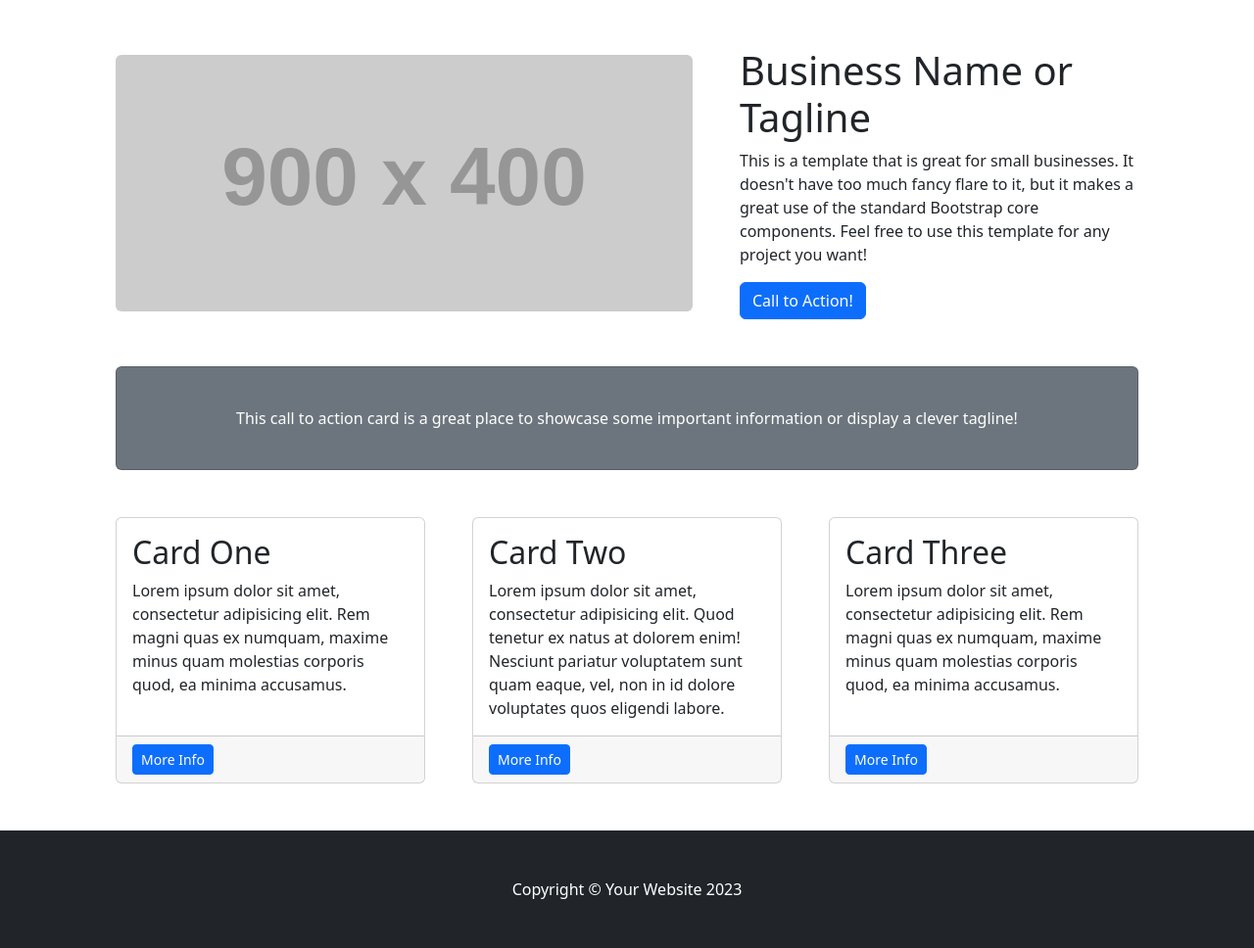
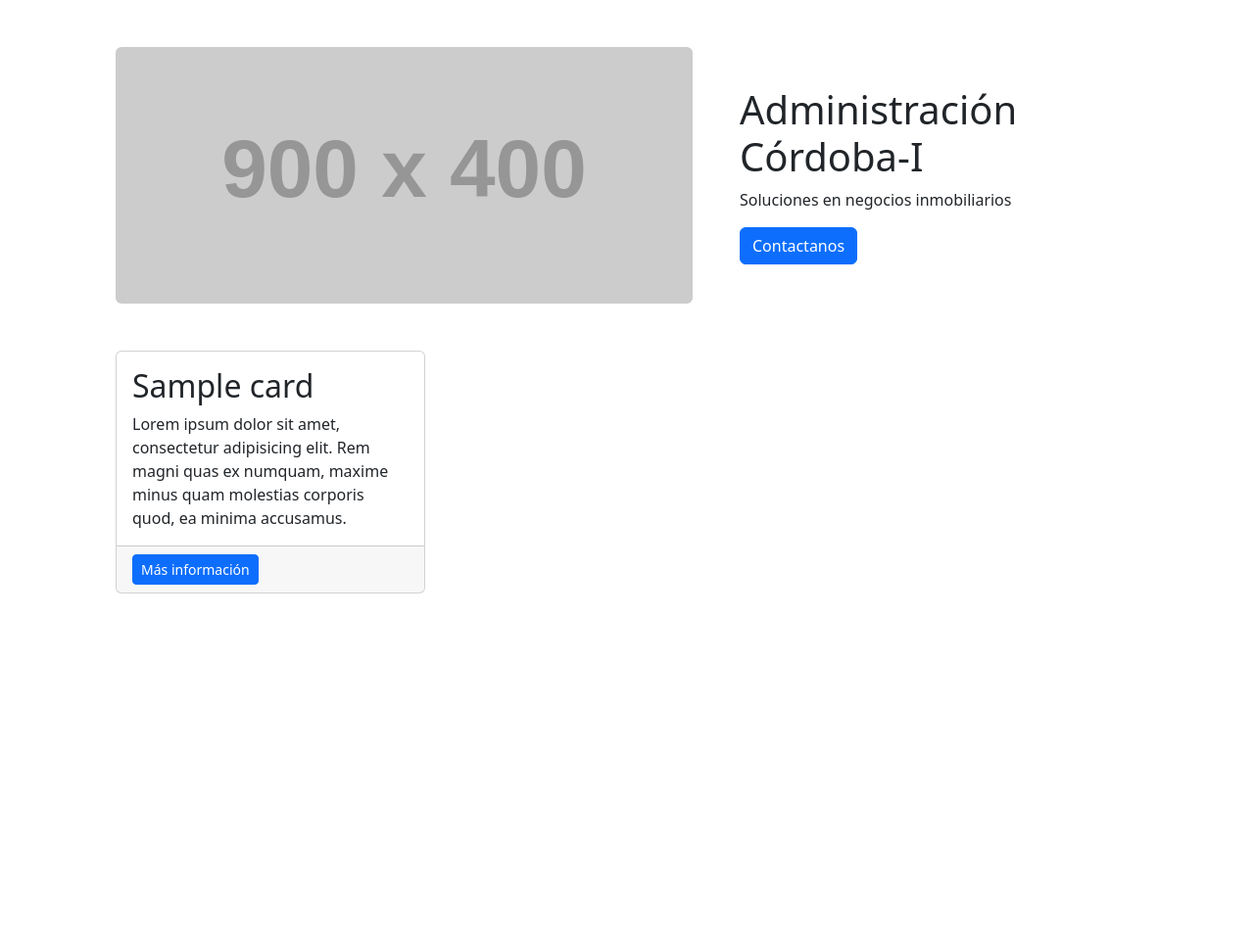
Before and after one commit to Jero-Cordoba/3--PreEntrega-Cordoba, a Django app: template project/apps/home/templates/home/index.html in a window 1280 px wide. Shown: the part 56-1024 px from the top of the page at 98% size. After the commit the page ends 662 px from the top, so only its background shows below. Run offline with Django 4.2, Linux system fonts and the light colour scheme; the template is opened without the code that fills it: most values are stand-ins (such as "Sample title", 1, 10 or a date in 2020); grey boxes labelled with a size stand in for pictures from a placeholder-image service; some libraries are stand-ins or nearby versions.

Commit message:
Tercer Commit

```diff
--- /dev/null
+++ b/project/apps/home/templates/home/base.html
@@ -0,0 +1,34 @@
+{% load static %}
+<!DOCTYPE html>
+<html lang="es">
+    <head>
+        <meta charset="utf-8" />
+        <meta name="viewport" content="width=device-width, initial-scale=1, shrink-to-fit=no" />
+        <meta name="description" content="" />
+        <meta name="author" content="" />
+        <title>Administración Córdoba-I</title>
+        <!-- Favicon-->
+        <link rel="icon" type="image/x-icon" href="{% static 'home/img/favicon.ico' %}" />
+        <!-- Core theme CSS (includes Bootstrap)-->
+        <link href="{% static 'home/css/styles.css' %}" rel="stylesheet" />
+    </head>
+    <body>
+        <!-- Responsive navbar-->
+        {% include 'home/navbar.html' %}
+        <!-- Page Content-->
+        <div class="container px-4 px-lg-5">
+
+            {% block BASE_CONTENIDO %}
+
+            {% endblock BASE_CONTENIDO %}
+
+
+        </div>
+        <!-- Footer-->
+        {% include 'home/footer.html' %}
+        <!-- Bootstrap core JS-->
+        <script src="https://cdn.jsdelivr.net/npm/bootstrap@5.2.3/dist/js/bootstrap.bundle.min.js"></script>
+        <!-- Core theme JS-->
+        <script src="{% static 'home/js/scripts.js' %}"></script>
+    </body>
+</html>
--- /dev/null
+++ b/project/apps/home/templates/home/card.html
@@ -0,0 +1,9 @@
+<div class="col-md-4 mb-5">
+    <div class="card h-100">
+        <div class="card-body">
+            <h2 class="card-title">{{Card}}</h2>
+            <p class="card-text">Lorem ipsum dolor sit amet, consectetur adipisicing elit. Rem magni quas ex numquam, maxime minus quam molestias corporis quod, ea minima accusamus.</p>
+        </div>
+        <div class="card-footer"><a class="btn btn-primary btn-sm" href="#!">Más información</a></div>
+    </div>
+</div>
--- /dev/null
+++ b/project/apps/home/templates/home/footer.html
@@ -0,0 +1,3 @@
+<footer class="bg-red fixed-bottom text-center">
+    <div class="container px-4 px-lg-5"><p class="m-0 text-center text-white">agregar algo</p></div>
+</footer>
--- a/project/apps/home/templates/home/index.html
+++ b/project/apps/home/templates/home/index.html
@@ -1,86 +1,28 @@
-{% load static %}
-<!DOCTYPE html>
-<html lang="es">
-    <head>
-        <meta charset="utf-8" />
-        <meta name="viewport" content="width=device-width, initial-scale=1, shrink-to-fit=no" />
-        <meta name="description" content="" />
-        <meta name="author" content="" />
-        <title>Administración Córdoba-I</title>
-        <!-- Favicon-->
-        <link rel="icon" type="image/x-icon" href="assets/favicon.ico" />
-        <!-- Core theme CSS (includes Bootstrap)-->
-        <link href="{% static 'home/css/styles.css' %}" rel="stylesheet" />
-    </head>
-    <body>
-        <!-- Responsive navbar-->
-        <nav class="navbar navbar-expand-lg navbar-dark bg-dark">
-            <div class="container px-5">
-                <a class="navbar-brand" href="#!">Administración Córdoba-I</a>
-                <button class="navbar-toggler" type="button" data-bs-toggle="collapse" data-bs-target="#navbarSupportedContent" aria-controls="navbarSupportedContent" aria-expanded="false" aria-label="Toggle navigation"><span class="navbar-toggler-icon"></span></button>
-                <div class="collapse navbar-collapse" id="navbarSupportedContent">
-                    <ul class="navbar-nav ms-auto mb-2 mb-lg-0">
-                        <li class="nav-item"><a class="nav-link active" aria-current="page" href="#!">Inicio</a></li>
-                        <li class="nav-item"><a class="nav-link" href="#!">Propiedades</a></li>
-                        <li class="nav-item"><a class="nav-link" href="#!">Contacto</a></li>
-                        <li class="nav-item"><a class="nav-link" href="#!">Services</a></li>
-                    </ul>
-                </div>
-            </div>
-        </nav>
-        <!-- Page Content-->
-        <div class="container px-4 px-lg-5">
+{% extends 'home/base.html' %}
+
+{% block BASE_CONTENIDO %}
+
+    {% block INDEX_TITULO %}
+
+    {% endblock INDEX_TITULO %}
+
+    {% block INDEX_CONTENIDO %}
+
+
     <!-- Heading Row-->
     <div class="row gx-4 gx-lg-5 align-items-center my-5">
         <div class="col-lg-7"><img class="img-fluid rounded mb-4 mb-lg-0" src="https://dummyimage.com/900x400/dee2e6/6c757d.jpg" alt="..." /></div>
         <div class="col-lg-5">
-                    <h1 class="font-weight-light">Business Name or Tagline</h1>
-                    <p>This is a template that is great for small businesses. It doesn't have too much fancy flare to it, but it makes a great use of the standard Bootstrap core components. Feel free to use this template for any project you want!</p>
-                    <a class="btn btn-primary" href="#!">Call to Action!</a>
+            <h1 class="font-weight-light">Administración Córdoba-I</h1>
+            <p>Soluciones en negocios inmobiliarios</p>
+            <a class="btn btn-primary" href="https://wa.me/54915555700021" target="_blank">Contactanos</a>
         </div>
-            </div>
-            <!-- Call to Action-->
-            <div class="card text-white bg-secondary my-5 py-4 text-center">
-                <div class="card-body"><p class="text-white m-0">This call to action card is a great place to showcase some important information or display a clever tagline!</p></div>
     </div>
     <!-- Content Row-->
     <div class="row gx-4 gx-lg-5">
-                <div class="col-md-4 mb-5">
-                    <div class="card h-100">
-                        <div class="card-body">
-                            <h2 class="card-title">Card One</h2>
-                            <p class="card-text">Lorem ipsum dolor sit amet, consectetur adipisicing elit. Rem magni quas ex numquam, maxime minus quam molestias corporis quod, ea minima accusamus.</p>
+
+        {% include 'home/card.html' with card="Departamento en Tacuarí"%}
+
     </div>
-                        <div class="card-footer"><a class="btn btn-primary btn-sm" href="#!">More Info</a></div>
-                    </div>
-                </div>
-                <div class="col-md-4 mb-5">
-                    <div class="card h-100">
-                        <div class="card-body">
-                            <h2 class="card-title">Card Two</h2>
-                            <p class="card-text">Lorem ipsum dolor sit amet, consectetur adipisicing elit. Quod tenetur ex natus at dolorem enim! Nesciunt pariatur voluptatem sunt quam eaque, vel, non in id dolore voluptates quos eligendi labore.</p>
-                        </div>
-                        <div class="card-footer"><a class="btn btn-primary btn-sm" href="#!">More Info</a></div>
-                    </div>
-                </div>
-                <div class="col-md-4 mb-5">
-                    <div class="card h-100">
-                        <div class="card-body">
-                            <h2 class="card-title">Card Three</h2>
-                            <p class="card-text">Lorem ipsum dolor sit amet, consectetur adipisicing elit. Rem magni quas ex numquam, maxime minus quam molestias corporis quod, ea minima accusamus.</p>
-                        </div>
-                        <div class="card-footer"><a class="btn btn-primary btn-sm" href="#!">More Info</a></div>
-                    </div>
-                </div>
-            </div>
-        </div>
-        <!-- Footer-->
-        <footer class="py-5 bg-dark">
-            <div class="container px-4 px-lg-5"><p class="m-0 text-center text-white">Copyright &copy; Your Website 2023</p></div>
-        </footer>
-        <!-- Bootstrap core JS-->
-        <script src="https://cdn.jsdelivr.net/npm/bootstrap@5.2.3/dist/js/bootstrap.bundle.min.js"></script>
-        <!-- Core theme JS-->
-        <script src="js/scripts.js"></script>
-    </body>
-</html>
+    {% endblock INDEX_CONTENIDO %}
+{% endblock BASE_CONTENIDO %}
--- /dev/null
+++ b/project/apps/home/templates/home/navbar.html
@@ -0,0 +1,14 @@
+<nav class="navbar navbar-expand-lg navbar-dark bg-dark">
+    <div class="container px-5">
+        <a class="navbar-brand" href="#!">Administración Córdoba-I</a>
+        <button class="navbar-toggler" type="button" data-bs-toggle="collapse" data-bs-target="#navbarSupportedContent" aria-controls="navbarSupportedContent" aria-expanded="false" aria-label="Toggle navigation"><span class="navbar-toggler-icon"></span></button>
+        <div class="collapse navbar-collapse" id="navbarSupportedContent">
+            <ul class="navbar-nav ms-auto mb-2 mb-lg-0">
+                <li class="nav-item"><a class="nav-link active" aria-current="page" href="#!">Inicio</a></li>
+                <li class="nav-item"><a class="nav-link" href="#!">Propiedades</a></li>
+                <li class="nav-item"><a class="nav-link" href="#!">Contacto</a></li>
+                <li class="nav-item"><a class="nav-link" href="#!">Services</a></li>
+            </ul>
+        </div>
+    </div>
+</nav>
```
Also changed, not shown: project/apps/home/static/assets/favicon.ico (renamed from project/apps/home/static/home/assets/favicon.ico), project/apps/home/static/css/styles.css (renamed from project/apps/home/static/home/css/styles.css), project/apps/home/static/js/scripts.js (renamed from project/apps/home/static/home/js/scripts.js). Lines whose indentation alone changed are shown as unchanged.
